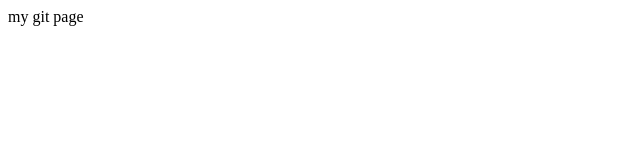
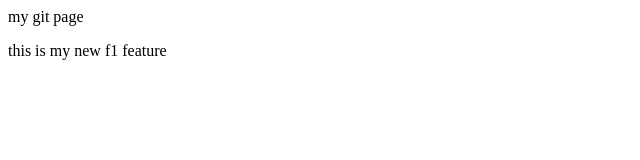
Before and after one commit to tushfied/tush, a plain HTML site: page index.html in a window 1280 px wide. Shown: the whole page, without its empty margins (0-640 px from the left). Drawn offline with Linux system fonts and the light colour scheme.

Commit message:
new feature added

```diff
--- a/index.html
+++ b/index.html
@@ -1 +1,4 @@
 <p>my git page</p>
+<p>
+    this is my new f1 feature
+</p>
```
